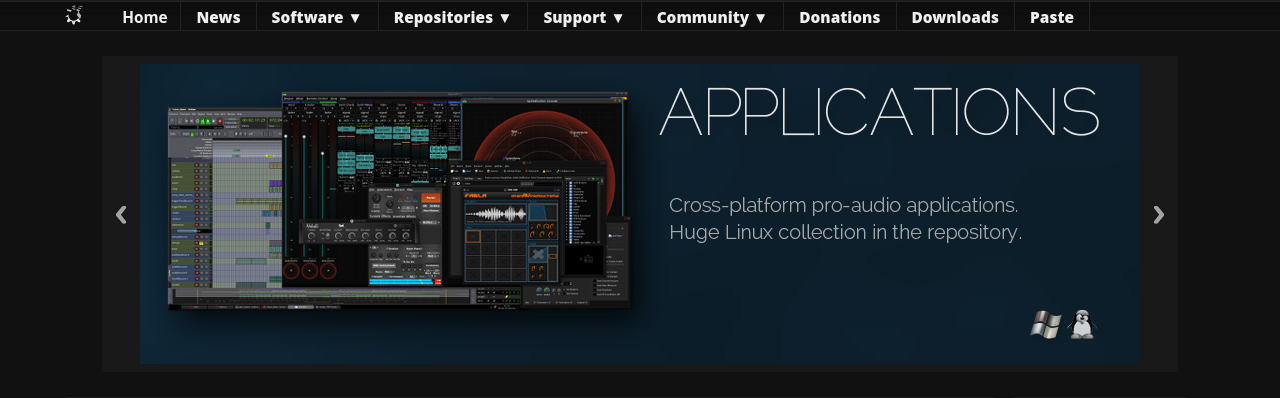
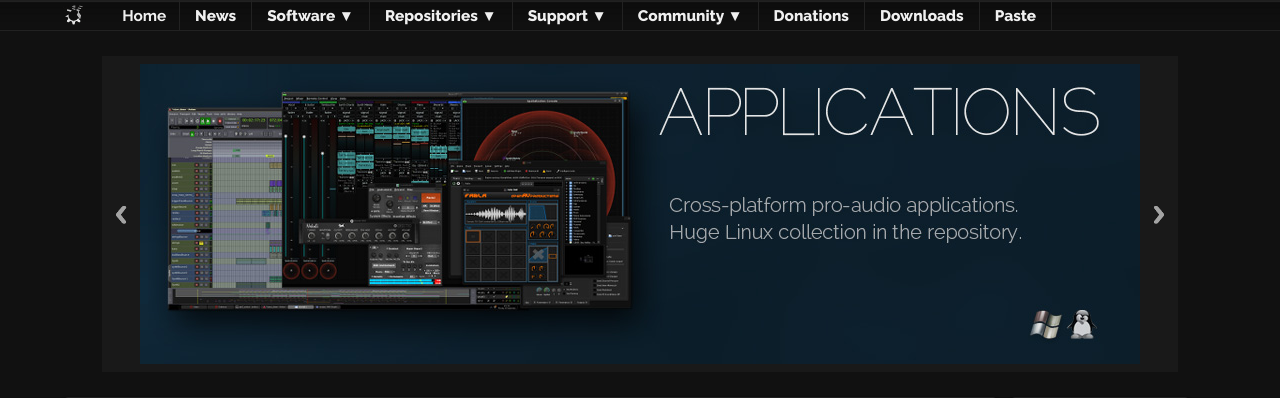
Before and after one commit to KXStudio/Website, a PHP site: page /index.php in a window 1280 px wide. Shown: the top 398 px of the page. Run offline with PHP 8.4, Linux system fonts and the light colour scheme.

Commit message:
Set menu font

```diff
--- a/css/base.css
+++ b/css/base.css
@@ -74,7 +74,7 @@ blockquote{border-left:5px solid #690;color:#ddd;padding:10px;}
 #content h1, #content h2, #content h3, #content h4, #content h5, #content h6{}
 #header{font-size:0.8em;font-weight:bold;margin:0 0 25px;border-bottom:1px solid #222222;}
 #header, #global-navigation li.selected{background: url('../images/gradient-dark-nav_mod.png') repeat-x scroll bottom left;}  /* background:#666 */
-#header, #global-navigation li{height:30px;}
+#header, #global-navigation li{height:30px;font-family:"Raleway",sans-serif;}
 #header-content{}
 #header ul#global-navigation{list-style:none inside;width:700px;float:left;}
 #header ul#global-navigation, #global-navigation li{border-color:#222222;border-style:solid;margin:0;}
--- a/includes/header.php
+++ b/includes/header.php
@@ -27,6 +27,7 @@ else
     <link rel="copyright" href="http://creativecommons.org/licenses/publicdomain/" />
     <link rel="stylesheet" href="<?php echo $ROOT; ?>/css/style.fluid.css" type="text/css" media="screen" />
     <link rel="stylesheet" href="<?php echo $ROOT; ?>/css/style.css" type="text/css" media="screen" />
+    <link rel="stylesheet" href="http://fonts.googleapis.com/css?family=Raleway:200,700,800,400" type="text/css" media="screen" />
     <link rel="icon" type="image/png" href="<?php echo $ROOT; ?>/images/ico_kxstudio.png" />
     <link rel="shortcut icon" href="<?php echo $ROOT; ?>/favicon.ico" />
 <?php if ($PAGE_TYPE == "HOME") { ?>
```
